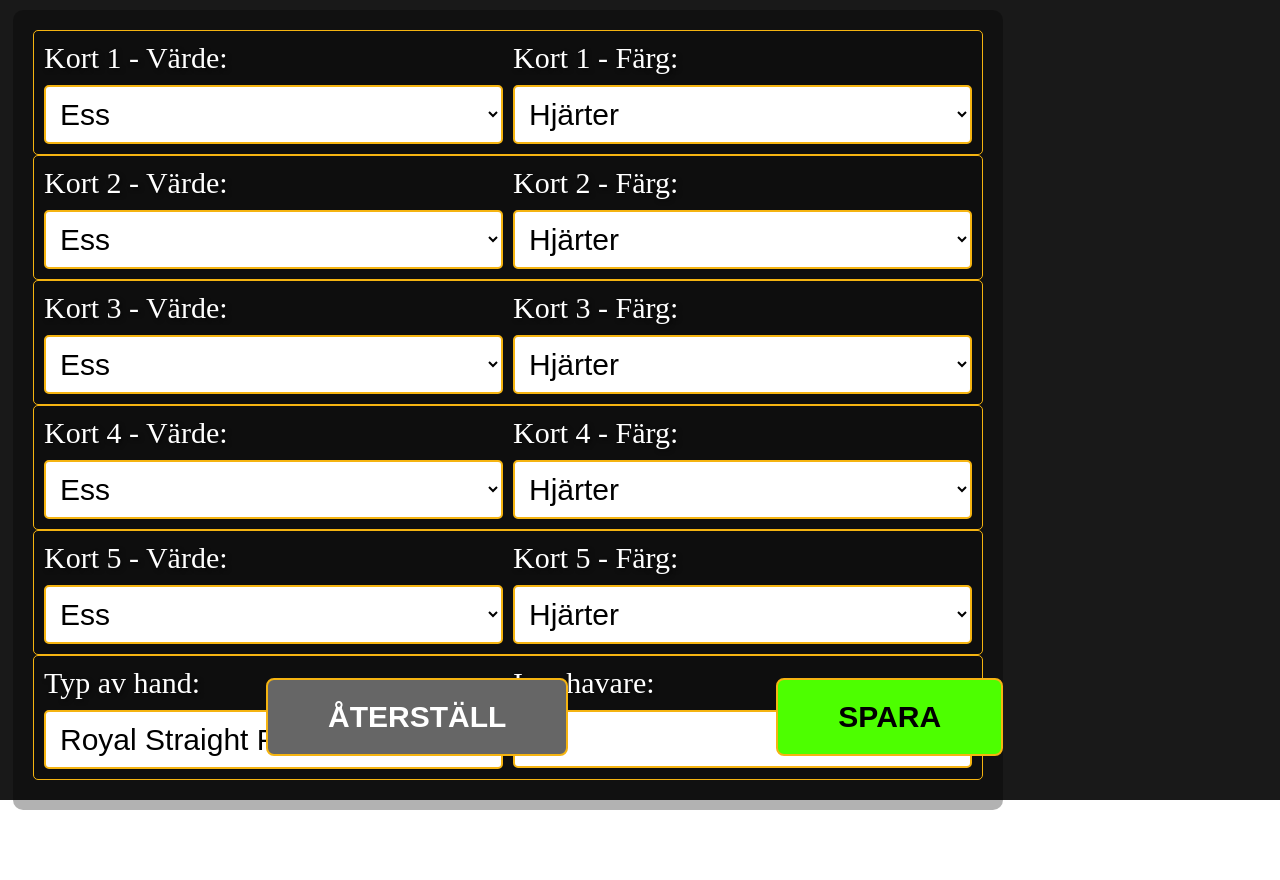
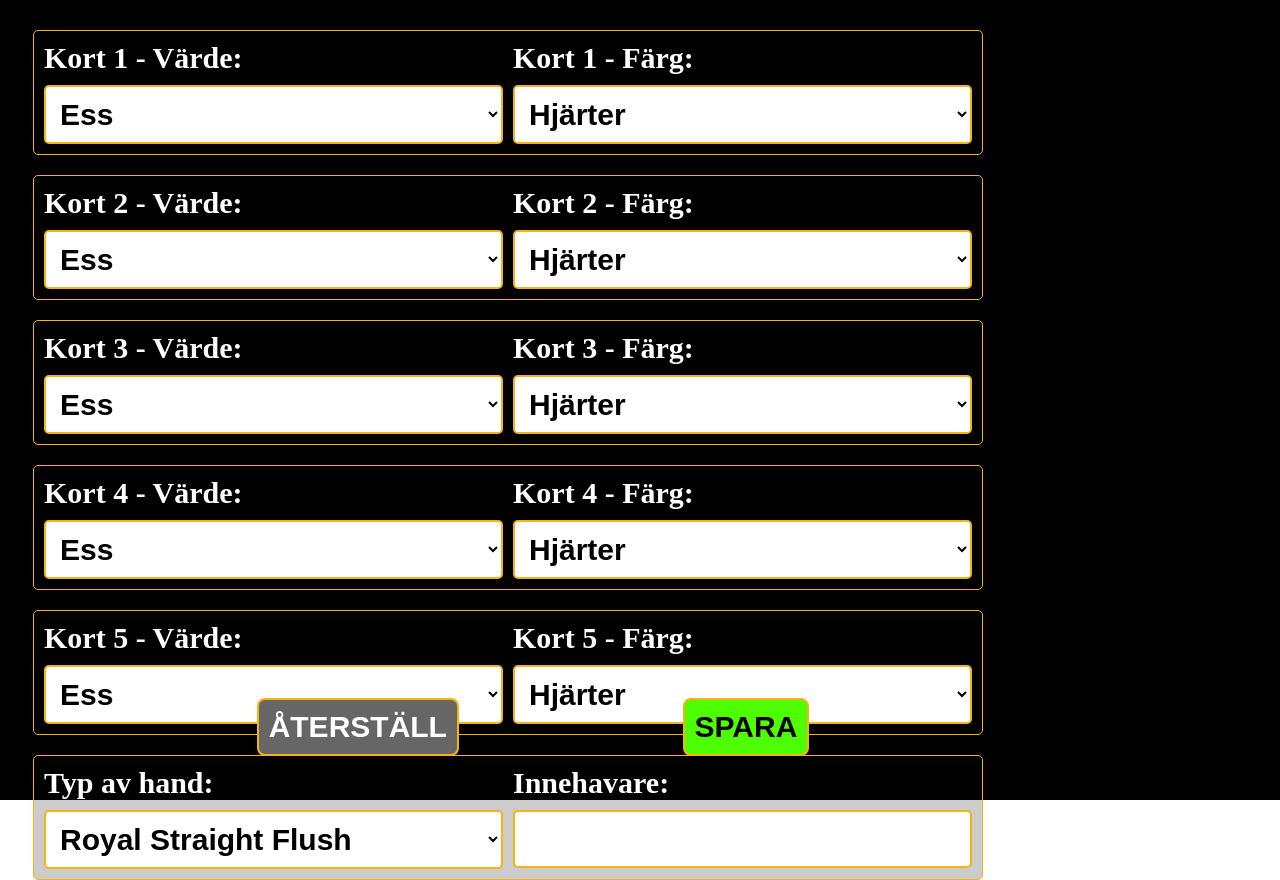
Before and after one commit to mcfrojd/high_hand, a plain HTML site: page admin.html in a window 1280 px wide. Before the commit the page ends 810 px from the top, so only its background shows below. Drawn offline with Linux system fonts and the light colour scheme; no server answers.

Commit message:
test css

```diff
--- a/css/admin.css
+++ b/css/admin.css
@@ -14,7 +14,6 @@ body::before {
     width: 100%;
     height: 100%;
     background-color: black;
-    opacity: 0.9;  /* Adjust transparency level here (0.0 to 1.0) */
     z-index: -1;
 }
 
@@ -39,6 +38,7 @@ body::before {
 select {
     padding: 10px;
     font-size: min(3dvw, 30px);
+    font-weight: bold;
     border-radius: 5px;
     background-color: white;
     color: black;
@@ -52,8 +52,8 @@ select:hover {
 
 label {
     font-size: min(3dvw, 30px);
+    font-weight: bold;
     color: white;
-    text-shadow: 2px 2px 4px rgba(0, 0, 0, 0.5);
 }
 
 .card-block {
@@ -61,14 +61,6 @@ label {
     border: 1px solid #f5b411;
     border-radius: 5px;
     background: rgba(0, 0, 0, 0.2);
-}
-
-.card-block-title {
-    color: white;
-    font-size: min(3dvw, 30px);
-    margin-bottom: 15px;
-    text-align: center;
-    text-shadow: 2px 2px 4px rgba(0, 0, 0, 0.5);
 }
 
 .dropdowns-container {
@@ -79,10 +71,10 @@ label {
 }
 
 .all-cards-container {
-    display: block;
-    height: 95dvh;
+    display: flex;
+    height: 90dvh;
     flex-direction: column;
-    justify-content: space-evenly ;
+    justify-content: flex-start ;
     gap: 20px;
     padding: 20px;
     background: rgba(0, 0, 0, 0.3);
@@ -94,6 +86,7 @@ label {
 .player-input {
     padding: 10px;
     font-size: min(3dvw, 30px);
+    font-weight: bold;
     border-radius: 5px;
     border: 2px solid #f5b411;
     background: white;
@@ -103,9 +96,9 @@ label {
     position: absolute;
     bottom: 30px;
     width: 94dvw;
+    max-width: 1000px;
     display: flex;
     justify-content: space-evenly;
-    padding: 0 25px;
     box-sizing: border-box;
     z-index: 1000;
 }
@@ -114,12 +107,12 @@ label {
     background-color: #4dff00;
     color: rgb(0, 0, 0);
     border: 2px solid #f5b411;
-    padding: 20px 60px;
-    font-size: min(3dvw, 30px);
+    padding: 10px 10px;
     border-radius: 8px;
     cursor: pointer;
+    font-size: min(4dvw, 30px);
+    font-weight: bold;
     text-transform: uppercase;
-    font-weight: bold;
     transition: all 0.3s ease;
 }
 
@@ -137,12 +130,12 @@ label {
     background-color: #666666;
     color: white;
     border: 2px solid #f5b411;
-    padding: 20px 60px;
-    font-size: min(3dvw, 30px);
+    padding: 10px 10px;
     border-radius: 8px;
     cursor: pointer;
+    font-size: min(4dvw, 30px);
+    font-weight: bold;
     text-transform: uppercase;
-    font-weight: bold;
     transition: all 0.3s ease;
 }
 
```
